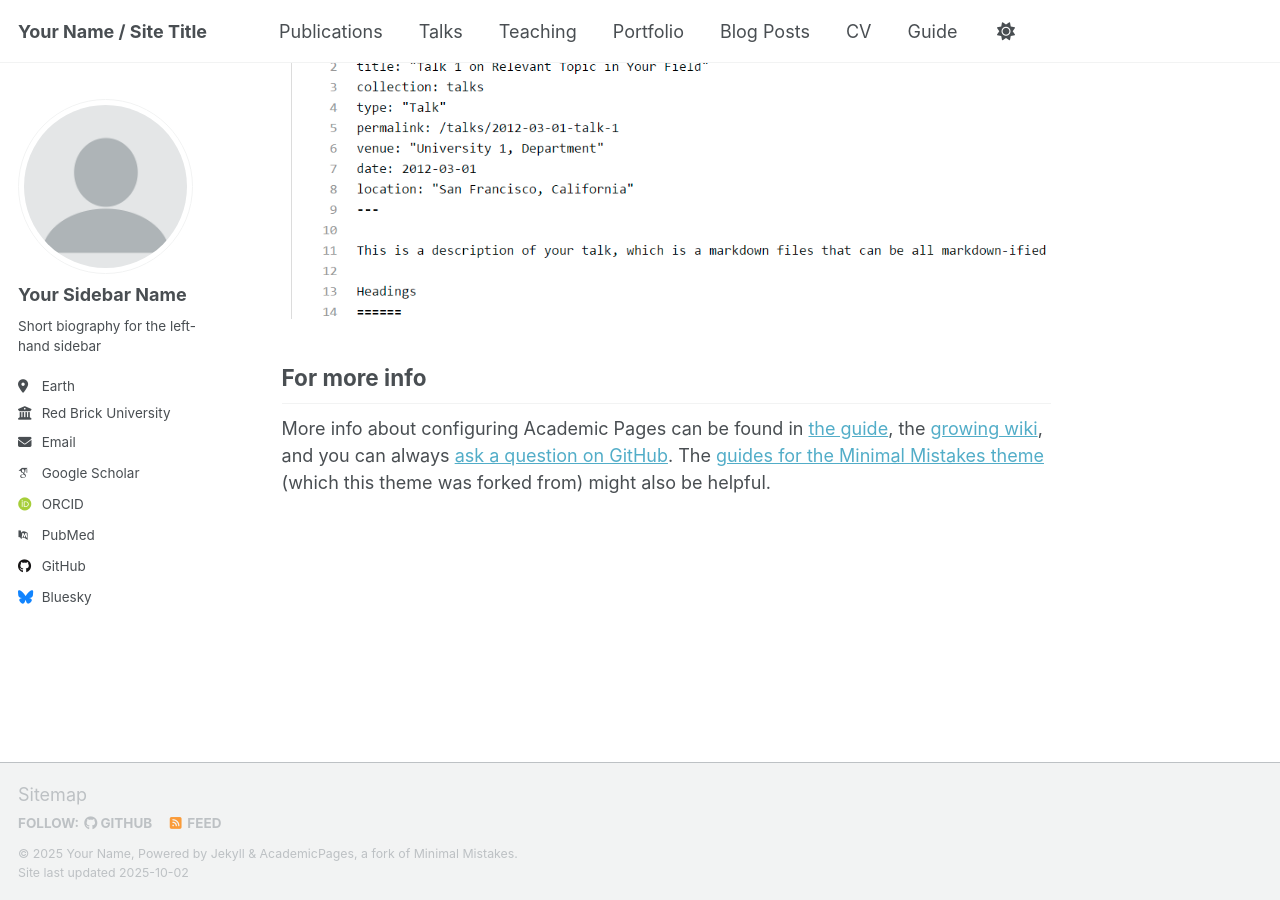
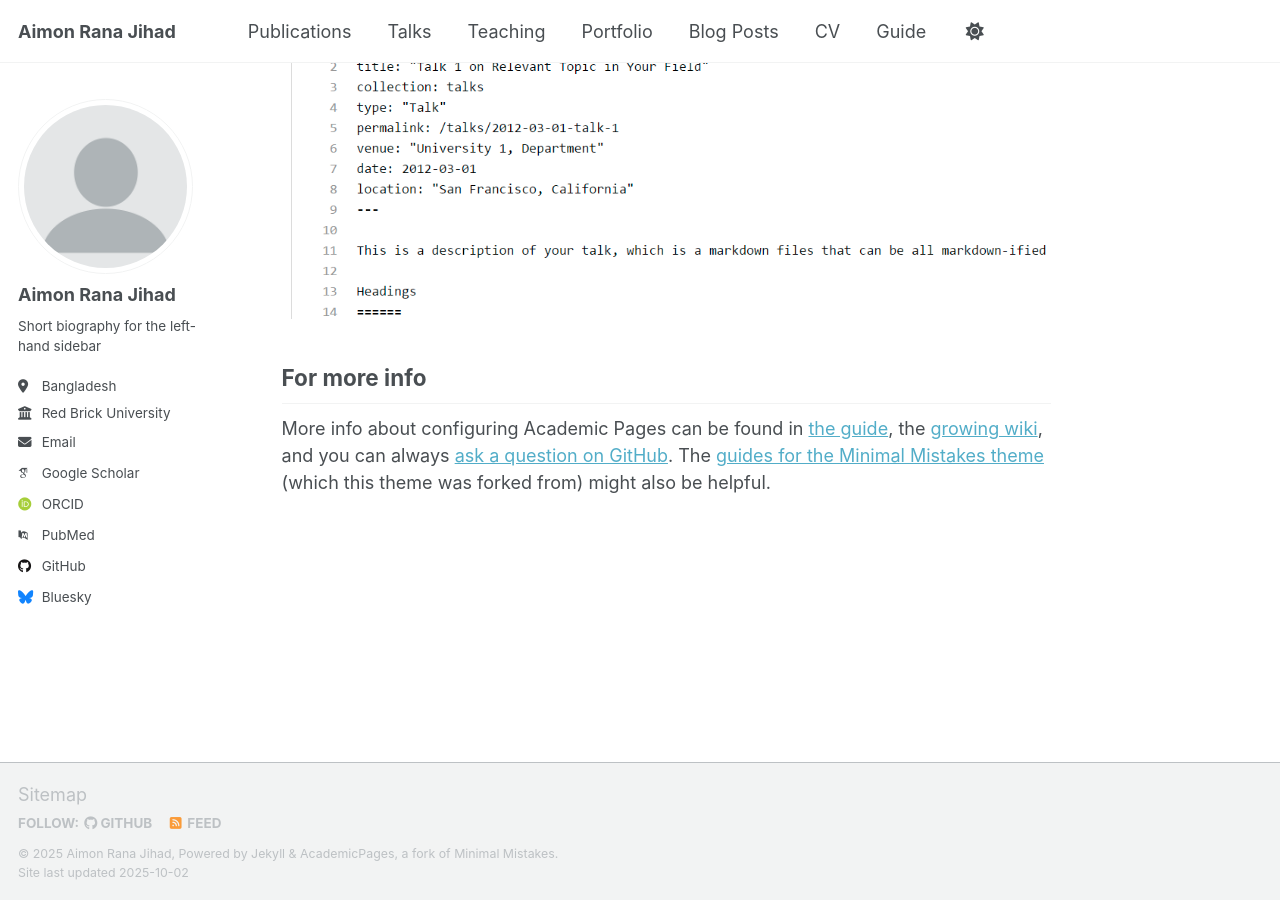
Before and after one commit to Aimon-Rana-Jihad/Aimon-Rana-Jihad.github.io, a Jekyll site: the page built from _pages/about.md, in a window 1280 px wide and 900 px high, scrolled down 2880 px. Built offline with Jekyll 4.4.1, drawn with Linux system fonts in a browser that asks for light colours; some web fonts are replaced; a script that is not in the unit is left out.

Commit message:
second_comit

```diff
--- a/_config.yml
+++ b/_config.yml
@@ -9,11 +9,11 @@
 # Basic Site Settings
 locale                   : "en-US"
 site_theme               : "default" # Currently available options are "default", "air"
-title                    : "Your Name / Site Title"
+title                    : "Aimon Rana Jihad"
 title_separator          : "-"
-name                     : &name "Your Name"
-description              : &description "Your Name's academic portfolio"   # Update this with a general description of your site, this is the default if not overridden by a page
-url                      : https://academicpages.github.io # The base hostname & protocol for your site e.g. "https://[your GitHub username].github.io",
+name                     : &name "Aimon Rana Jihad"
+description              : &description "Aimon Rana Jihad's academic portfolio"   # Update this with a general description of your site, this is the default if not overridden by a page
+url                      : https://aimon-rana-jihad.github.io/ # The base hostname & protocol for your site e.g. "https://[your GitHub username].github.io",
                                                            # or if you already have some other page hosted on Github then use "https://[your GitHub username].github.io/[Your Repo Name]"
 baseurl                  : "" # the subpath of your site, e.g. "/blog"
 repository               : "academicpages/academicpages.github.io"
@@ -24,13 +24,13 @@ repository               : "academicpages/academicpages.github.io"
 author:
   # Biographic information
   avatar           : "profile.png"
-  name             : "Your Sidebar Name"
+  name             : "Aimon Rana Jihad"
   pronouns         : # example: "she/her"
   bio              : "Short biography for the left-hand sidebar"
-  location         : "Earth"
+  location         : "Bangladesh"
   employer         : "Red Brick University"
   uri              : # URL
-  email            : "none@example.org"
+  email            : "aimonranajihad@gmail.com"
 
   # Academic websites
   academia         : # URL
```
